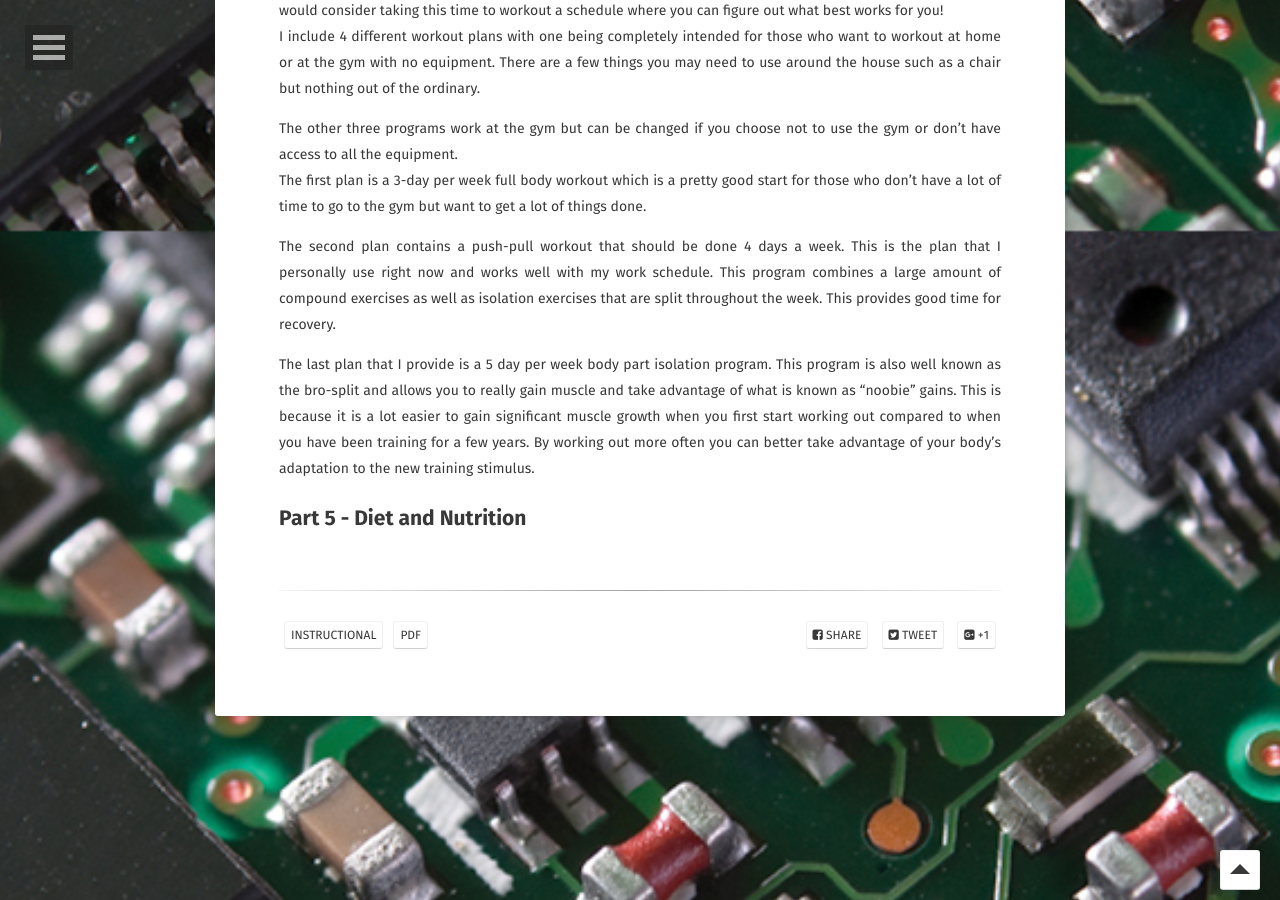
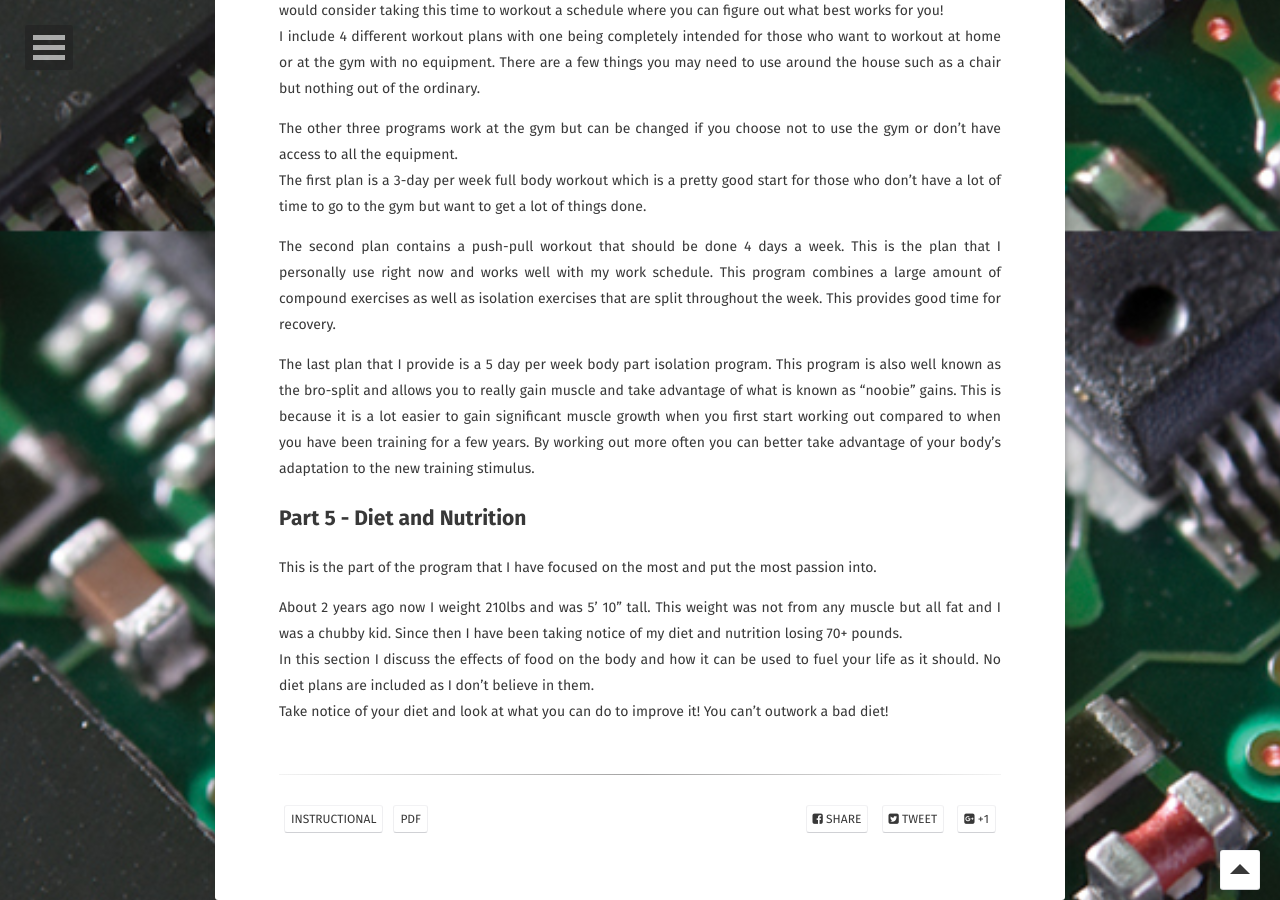
Before and after one commit to Markay12/MarkInfo-Projects, a Jekyll site: the page built from _posts/2021-06-22-FundamentalsProgram.md, in a window 1280 px wide and 900 px high, scrolled down 1569 px. Built offline with Jekyll 4.4.1, drawn with Linux system fonts in a browser that asks for light colours; some web fonts are replaced; some of the changed text lies outside the part shown.

Commit message:
updated through diet and nutrition

```diff
--- a/_posts/2021-06-22-FundamentalsProgram.md
+++ b/_posts/2021-06-22-FundamentalsProgram.md
@@ -44,3 +44,9 @@ The second plan contains a push-pull workout that should be done 4 days a week.
 The last plan that I provide is a 5 day per week body part isolation program. This program is also well known as the bro-split and allows you to really gain muscle and take advantage of what is known as "noobie" gains. This is because it is a lot easier to gain significant muscle growth when you first start working out compared to when you have been training for a few years. By working out more often you can better take advantage of your body's adaptation to the new training stimulus.
 
 ## Part 5 - Diet and Nutrition
+
+This is the part of the program that I have focused on the most and put the most passion into.
+
+About 2 years ago now I weight 210lbs and was 5' 10" tall. This weight was not from any muscle but all fat and I was a chubby kid. Since then I have been taking notice of my diet and nutrition losing 70+ pounds.
+In this section I discuss the effects of food on the body and how it can be used to fuel your life as it should. No diet plans are included as I don't believe in them.
+Take notice of your diet and look at what you can do to improve it! You can't outwork a bad diet!
```
